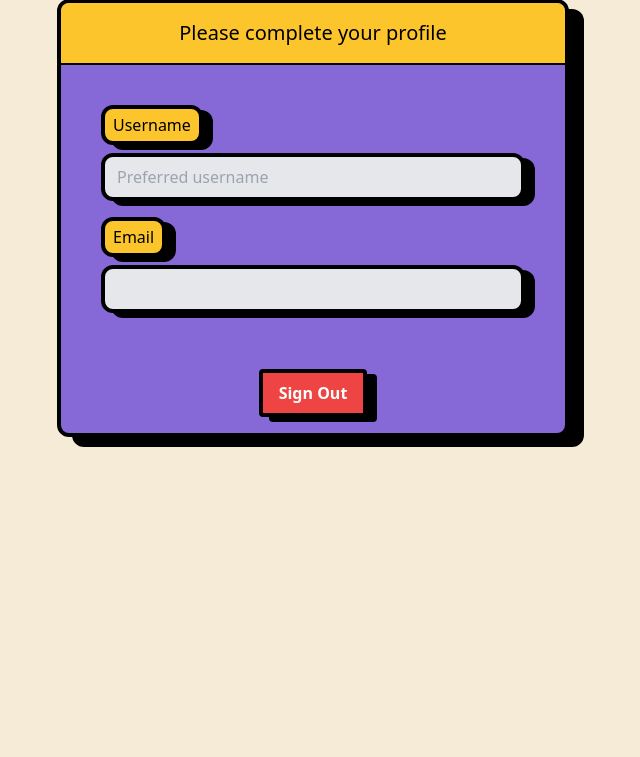
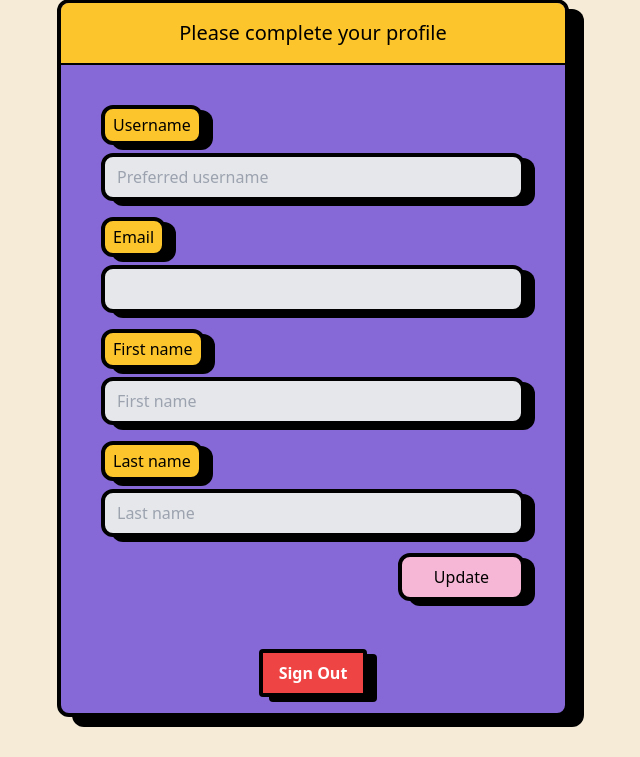
Before and after one commit to christ-offer/fastapi-supabase-htmx-playground, a FastAPI app: template templates/profile.html in a window 1280 px wide. Shown: the part 181-938 px from the top of the page, without its empty margins (327-967 px from the left). Before the commit the page ends 628 px from the top, so only its background shows below. Run offline with FastAPI, Linux system fonts and the light colour scheme; the template is opened without the code that fills it, so the values that code supplies are empty; parts of the project's set-up code (start-up, migrations or seed data) failed here and were passed over; some libraries are stand-ins or nearby versions.

Commit message:
some more supabase actions, complete profile page

```diff
--- a/main.py
+++ b/main.py
@@ -143,6 +143,44 @@ async def get_user_profile(request: Request):
         )
 
 
+@app.post("/complete_profile", response_class=HTMLResponse)
+async def complete_profile(
+    request: Request,
+    display_name: str = Form(...),
+    first_name: str = Form(...),
+    last_name: str = Form(...),
+    email: str = Form(...),
+):
+    if display_name and first_name and last_name:
+        print("Completing prorfile...")
+        user = supa.auth.get_user()
+        try:
+            # Update profile for matching user id
+            supa.table("profile").upsert(
+                {
+                    "id": user.user.id,
+                    "display_name": display_name,
+                    "email": email,
+                    "first_name": first_name,
+                    "last_name": last_name,
+                }
+            ).execute()
+            return templates.TemplateResponse(
+                "partials/auth/profile/profile_success.html",
+                {
+                    "request": request,
+                    "display_name": display_name,
+                    "first_name": first_name,
+                    "last_name": last_name,
+                },
+            )
+        except Exception as e:
+            print("Error: ", e)
+            return templates.TemplateResponse(
+                "partials/auth/profile/profile_fail.html", {"request": request}
+            )
+
+
 # Signout
 @app.post("/signout", response_class=HTMLResponse)
 async def signout(request: Request):
--- /dev/null
+++ b/static/about.txt
@@ -0,0 +1,6 @@
+This favicon was generated using the following font:
+
+- Font Title: Kdam Thmor Pro
+- Font Author: Copyright 2022 The Kdam Thmor Pro Project Authors (https://www.github.com/sovichet/kdam-thmor-pro)
+- Font Source: http://fonts.gstatic.com/s/kdamthmorpro/v4/EJRPQgAzVdcI-Qdvt34jzurnGA7_j89I8ZWb.ttf
+- Font License: SIL Open Font License, 1.1 (http://scripts.sil.org/OFL))
--- a/templates/auth.html
+++ b/templates/auth.html
@@ -34,9 +34,9 @@
         class="m-auto bg-brutalyellow p-4 mb-4 rounded-xl border-black border-4 shadow-brutalsmall"
         hx-get="/auth/signin"
         hx-target=".target"
-				hx-push-url="true"
+        hx-push-url="true"
         hx-trigger="click"
-				hx-select=".le_content"
+        hx-select=".le_content"
         hx-swap="innerHTML transition:true"
       >
         Already registered? Sign In!
--- a/templates/base.html
+++ b/templates/base.html
@@ -14,6 +14,24 @@
     <script src="https://cdn.tailwindcss.com"></script>
     <script src="//unpkg.com/alpinejs" defer></script>
     <link rel="stylesheet" href="/static/styles.css" />
+    <link
+      rel="apple-touch-icon"
+      sizes="180x180"
+      href="/static/apple-touch-icon.png"
+    />
+    <link
+      rel="icon"
+      type="image/png"
+      sizes="32x32"
+      href="/static/favicon-32x32.png"
+    />
+    <link
+      rel="icon"
+      type="image/png"
+      sizes="16x16"
+      href="/static/favicon-16x16.png"
+    />
+    <link rel="manifest" href="/static/site.webmanifest" />
     <script>
       tailwind.config = {
         theme: {
@@ -53,7 +71,7 @@
         }
         100% {
           opacity: 0;
-          transform: translateX(100%);
+          transform: translateX(-100%);
         }
       }
 
--- a/templates/partials/auth/profile/profile_fail.html
+++ b/templates/partials/auth/profile/profile_fail.html
@@ -1 +1 @@
-<h1>log in to access this page</h1>
+<h1>Profile update failed</h1>
--- /dev/null
+++ b/templates/partials/auth/profile/profile_success.html
@@ -0,0 +1,4 @@
+<h1>Profile update successfull</h1>
+<p>{{ display_name }}</p>
+<p>{{ last_name }}</p>
+<p>{{ first_name }}</p>
--- a/templates/partials/auth/signin/signin.html
+++ b/templates/partials/auth/signin/signin.html
@@ -5,7 +5,6 @@
 {% block content %}
 <section class="grid">
   <div class="place-self-center grid target sample-transition">
-
     <div class="le_content">
       <form
         class="grid bg-brutalpurple p-10 mt-10 shadow-brutal rounded-xl border-4 border-black mb-10 pt-20"
--- a/templates/partials/auth/signup/signup.html
+++ b/templates/partials/auth/signup/signup.html
@@ -34,8 +34,8 @@
         class="m-auto bg-brutalyellow p-4 mb-4 rounded-xl border-black border-4 shadow-brutalsmall"
         hx-get="/auth/signin"
         hx-target=".target"
-				hx-push-url="true"
-				hx-select=".le_content"
+        hx-push-url="true"
+        hx-select=".le_content"
         hx-trigger="click"
         hx-swap="innerHTML transition:true"
       >
--- a/templates/profile.html
+++ b/templates/profile.html
@@ -22,13 +22,14 @@
     <form class="grid p-10">
       <label
         class="mb-2 border-4 border-black max-w-fit shadow-brutalsmall rounded-xl p-1 px-2 bg-brutalyellow"
-        for="username"
+        for="display_name"
         >Username</label
       >
       <input
         class="mb-4 w-full px-3 py-2 bg-gray-200 rounded-xl border-4 border-black shadow-brutalsmall"
         type="text"
         name="display_name"
+        id="display_name"
         placeholder="Preferred username"
       />
       <label
@@ -40,9 +41,42 @@
         class="mb-4 w-full px-3 py-2 bg-gray-200 rounded-xl border-4 border-black shadow-brutalsmall"
         type="email"
         name="email"
+        id="email"
         value="{{ email }}"
-        disabled
       />
+			<label
+					class="mb-2 border-4 border-black max-w-fit shadow-brutalsmall rounded-xl p-1 px-2 bg-brutalyellow"
+					for=first_name"
+					>First name
+			</label>
+			<input
+					class="mb-4 w-full px-3 py-2 bg-gray-200 rounded-xl border-4 border-black shadow-brutalsmall"
+					type="text"
+					name="first_name"
+					id="first_name"
+					placeholder="First name"
+			/>
+			<label
+					class="mb-2 border-4 border-black max-w-fit shadow-brutalsmall rounded-xl p-1 px-2 bg-brutalyellow"
+					for="last_name"
+					>Last name
+			</label>
+			<input
+					class="mb-4 w-full px-3 py-2 bg-gray-200 rounded-xl border-4 border-black shadow-brutalsmall"
+					type="text"
+					name="last_name"
+					id="last_name"
+					placeholder="Last name"
+			/>
+			<button
+					class="mb-2 px-8 py-2 bg-brutalpink place-self-end w-fit rounded-xl border-4 border-black shadow-brutalsmall"
+					hx-post="/complete_profile"
+					hx-target="#test"
+					hx-swap="innerHTML"
+					hx-trigger="click"
+			>
+			Update
+			</button>
     </form>
     <button
       class="bg-red-500 hover:bg-red-700 text-white font-bold py-2 px-4 rounded border-black border-4 shadow-brutalsmall place-self-center mb-4"
@@ -52,6 +86,7 @@
     >
       Sign Out
     </button>
+		<div id="test"></div>
   </div>
 </section>
 {% endblock %}
```
Also changed, not shown: templates/index.html (+5 -10 lines), static/android-chrome-192x192.png (added), static/android-chrome-512x512.png (added), static/apple-touch-icon.png (added), static/favicon-16x16.png (added), static/favicon-32x32.png (added), static/favicon.ico (added), static/site.webmanifest (added). Lines whose indentation alone changed are shown as unchanged.
